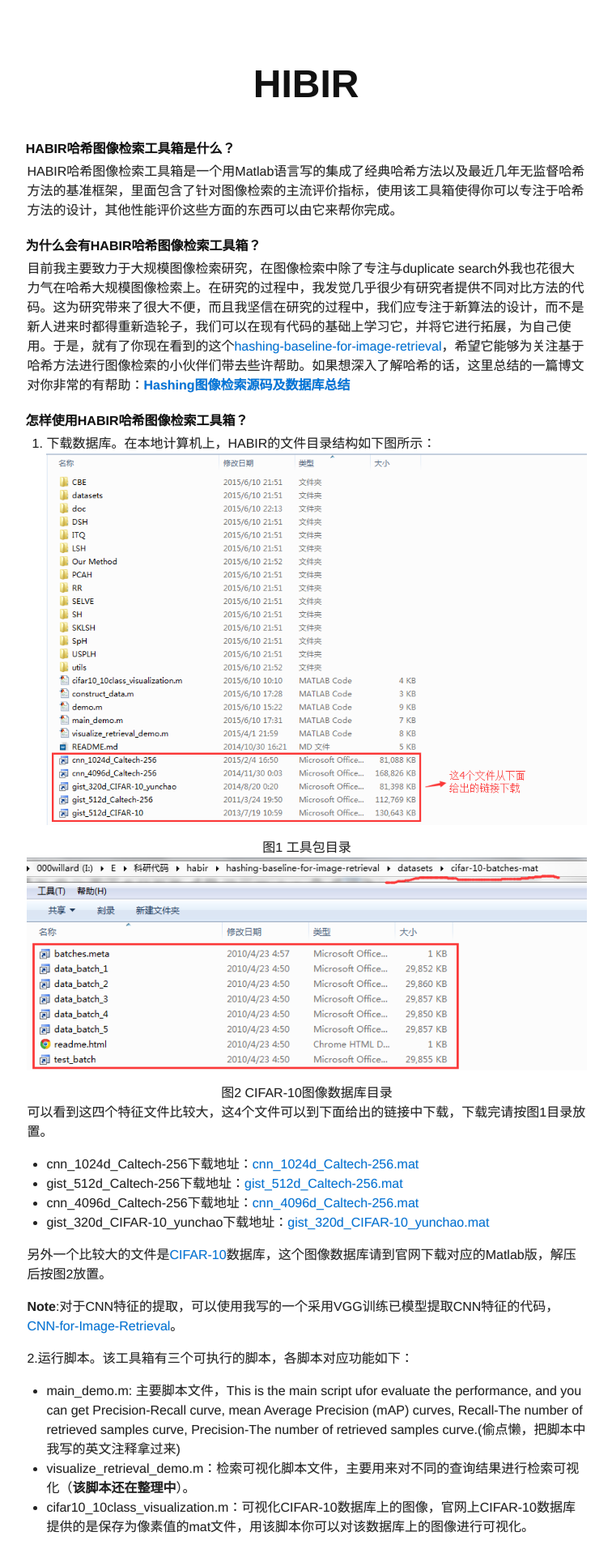
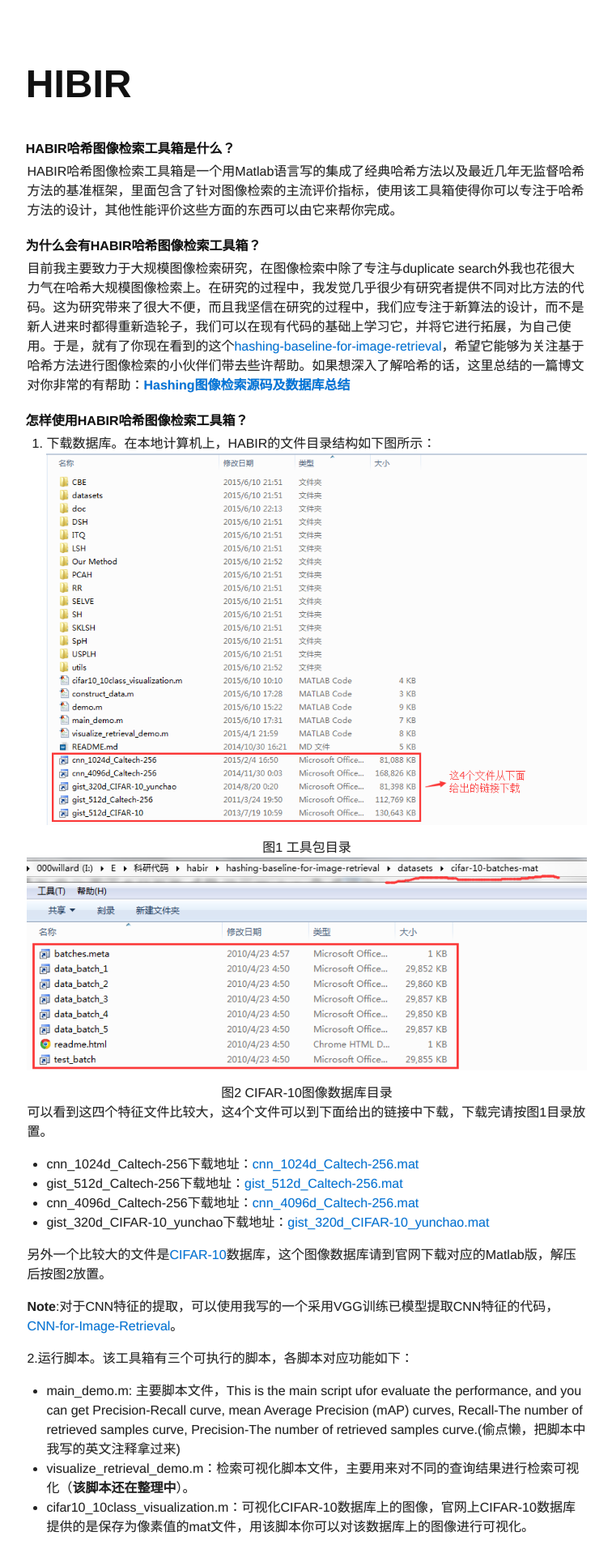
Before and after one commit to willard-yuan/habir, a Jekyll site: the page built from index.md, in a window 1280 px wide. Shown: the top 1918 px of the page at 81% size, without its empty margins (261-1017 px from the left). Built offline with Jekyll 4.4.1, drawn with Linux system fonts in a browser that asks for light colours.

Commit message:
Update default.html

```diff
--- a/_layouts/default.html
+++ b/_layouts/default.html
@@ -13,7 +13,9 @@
 </head>
 <body>
   <div class="container">
-    <h1 align="center"><a href="./">{{ site.tag_text }}</a></h1>
+    <div class="title">
+    <h1><a href="./">{{ site.tag_text }}</a></h1>
+    </div>
     {{ content }}
   </div>
 {% include scripts.html %}
```
